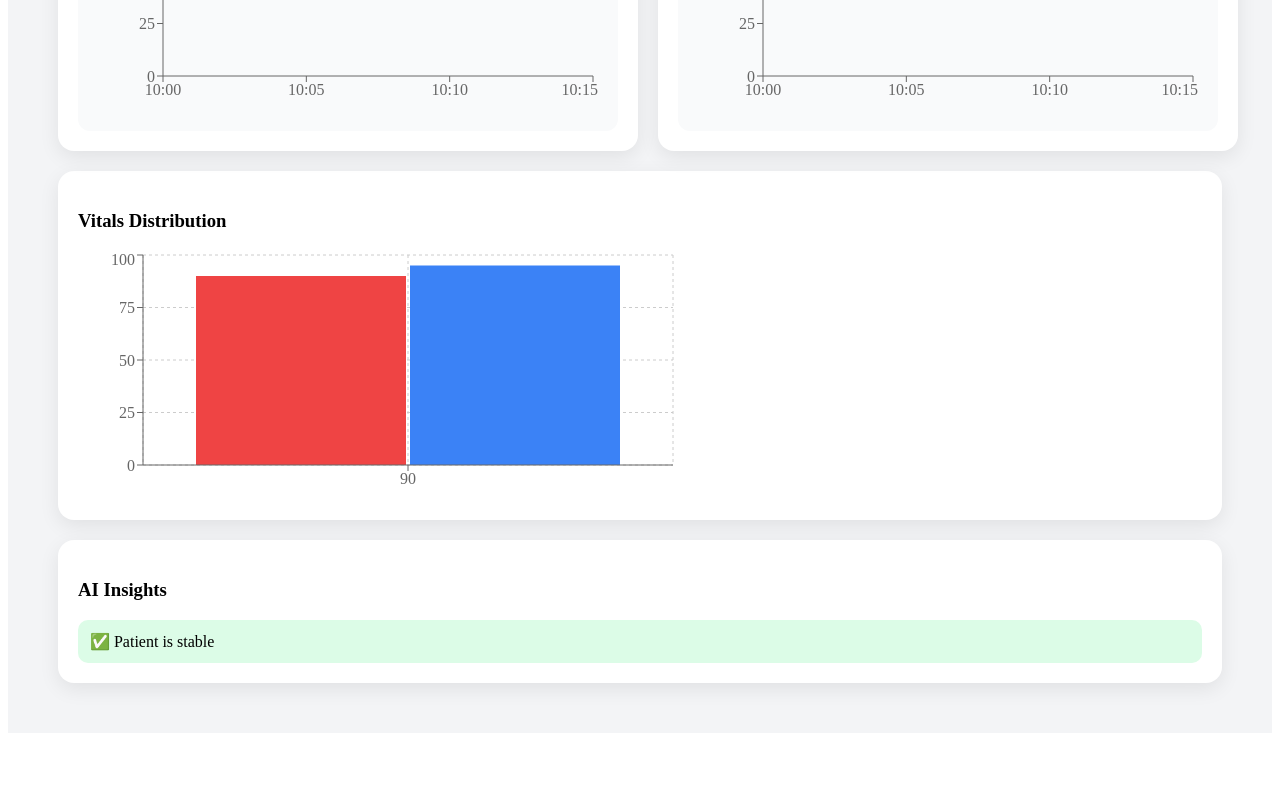
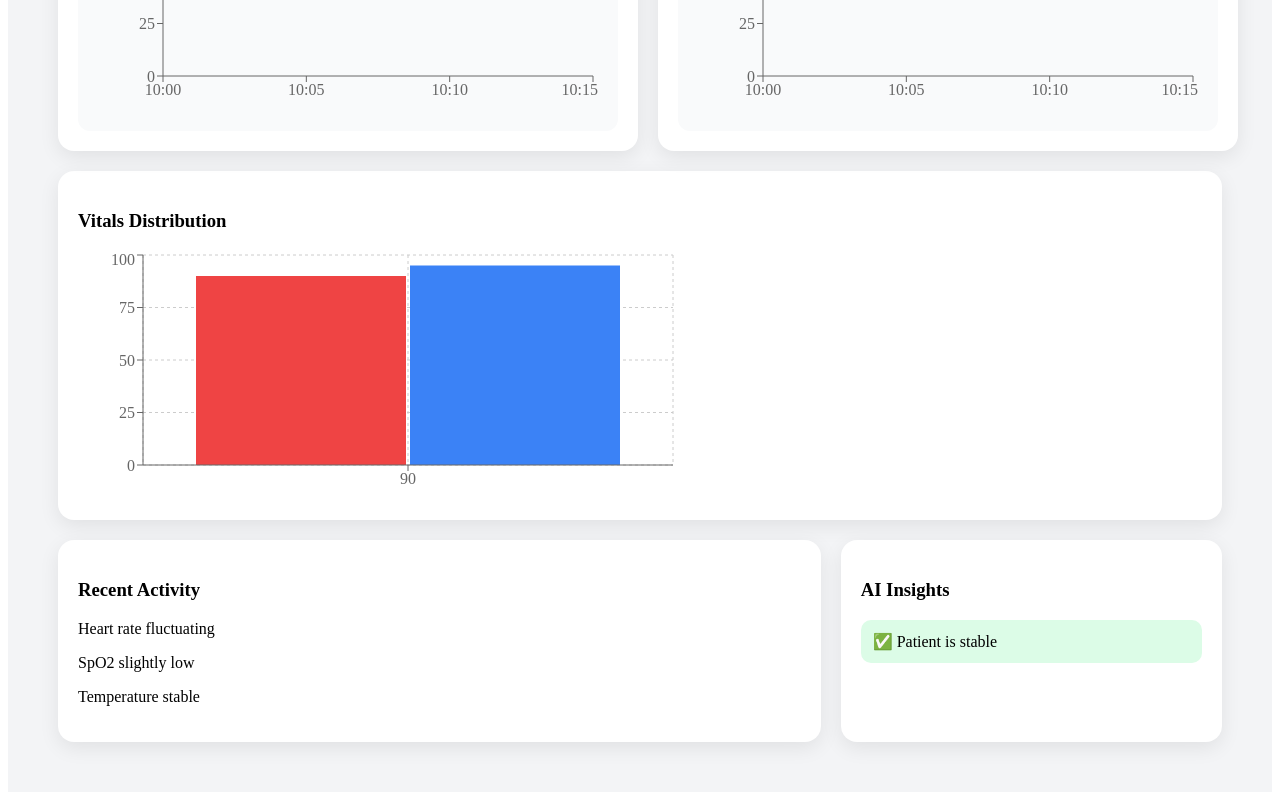
Before and after one commit to Aadya2901/ElderEase, a React app in the folder frontend/: page / in a window 1280 px wide. Shown: the part 1045-1845 px from the top of the page. Before the commit the page ends 1786 px from the top, so only its background shows below. Built offline with nearby package versions, Linux system fonts and the light colour scheme; the HTML template or start-up script is replaced by a standard one.

Commit message:
feat: restructure bottom section with insights side panel and activity feed

```diff
--- a/frontend/src/pages/PatientDashboard.jsx
+++ b/frontend/src/pages/PatientDashboard.jsx
@@ -197,8 +197,25 @@ export default function PatientDashboard() {
           </BarChart>
         </div>
 
-                {/* 💡 INSIGHTS */}
-        <div style={{ ...card, marginTop: "20px" }}>
+        {/* 🧠 BOTTOM SECTION */}
+        <div style={{
+          display: "grid",
+          gridTemplateColumns: "2fr 1fr",
+          gap: "20px",
+          marginTop: "20px"
+        }}>
+
+          {/* 📋 RECENT ACTIVITY */}
+          <div style={card}>
+            <h3>Recent Activity</h3>
+
+            <p>Heart rate fluctuating</p>
+            <p>SpO2 slightly low</p>
+            <p>Temperature stable</p>
+          </div>
+
+          {/* 💡 AI INSIGHTS */}
+          <div style={card}>
             <h3>AI Insights</h3>
 
             {insights.map((msg, i) => (
@@ -217,6 +234,8 @@ export default function PatientDashboard() {
           </div>
 
         </div>
+
+      </div>
     </div>
   );
 }
```
Lines whose indentation alone changed are shown as unchanged.
